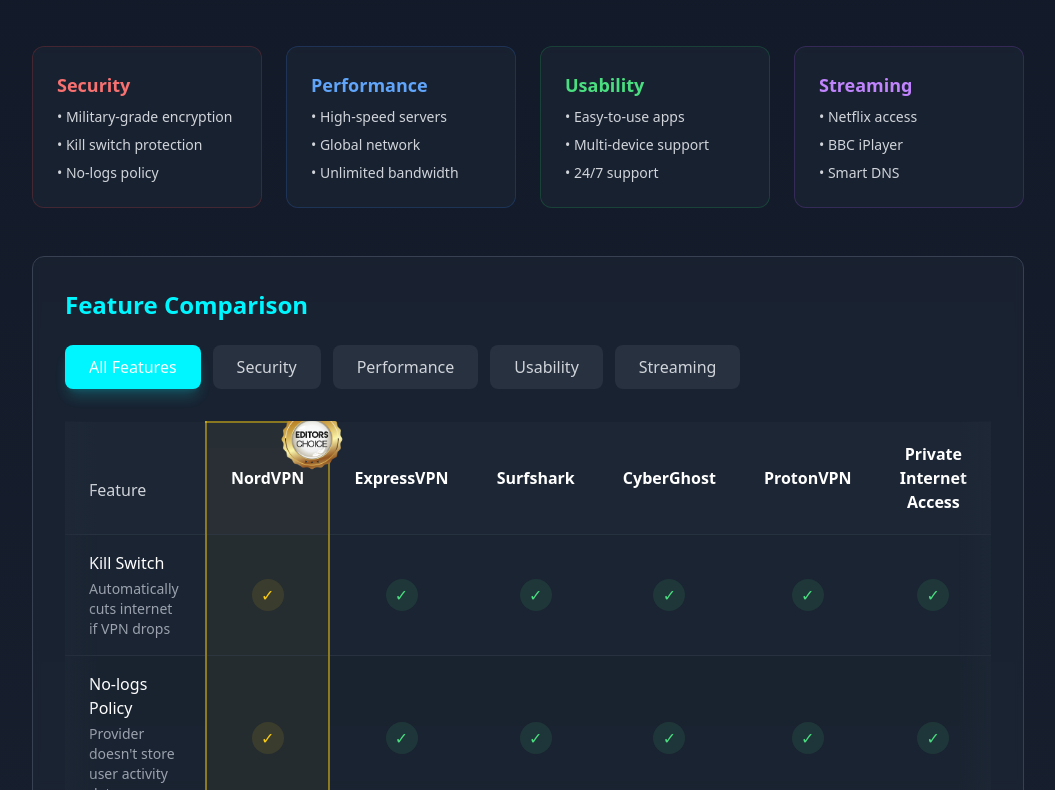
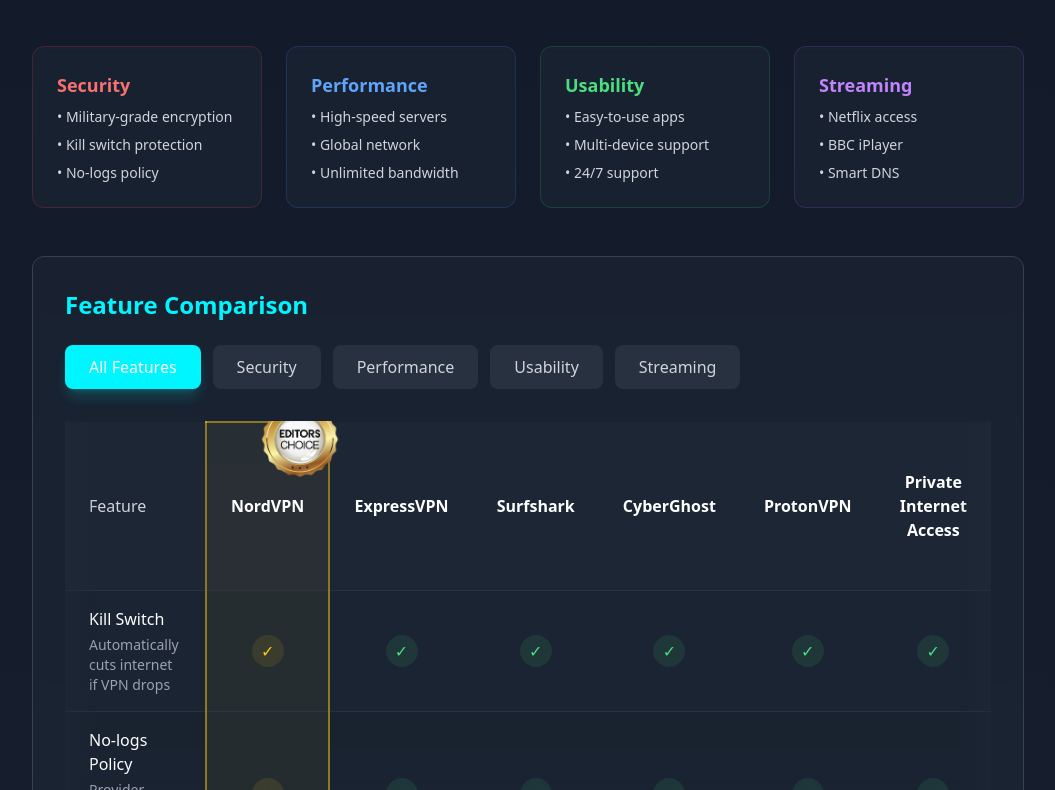
Before and after one commit to GergulasBalint/bestvpn, a React (Vite) app: page /compare-features in a window 1280 px wide. Shown: the part 431-1221 px from the top of the page, without its empty margins (112-1167 px from the left). Built offline with nearby package versions, Linux system fonts and the light colour scheme.

Commit message:
align bug fix again again again

```diff
--- a/src/components/FeatureComparison.tsx
+++ b/src/components/FeatureComparison.tsx
@@ -177,13 +177,13 @@
           <table className="w-full min-w-[800px]">
             <thead>
               <tr className="bg-gray-800/80">
-                <th className="text-left py-8 px-6 text-gray-300 font-medium w-1/4 align-bottom">
+                <th className="text-left py-5 px-6 text-gray-300 font-medium w-1/4">
                   Feature
                 </th>
                 {vpnData.map(vpn => (
                   <th
                     key={vpn.id}
-                    className={`text-center py-5 px-6 relative w-[15%] ${
+                    className={`text-center py-12 px-6 relative w-[15%] ${
                       vpn.id === 'nordvpn'
                         ? 'border-x-2 border-t-2 border-yellow-400/50 bg-yellow-400/5'
                         : ''
@@ -193,7 +193,7 @@
                       <img
                         src="/images/editors-choice-badge.png"
                         alt="Editor's Choice"
-                        className="absolute -top-4 -right-4 w-16 h-16"
+                        className="absolute -top-6 -right-3 w-20 h-20"
                       />
                     )}
                     <span className="font-semibold text-white">{vpn.name}</span>
```
